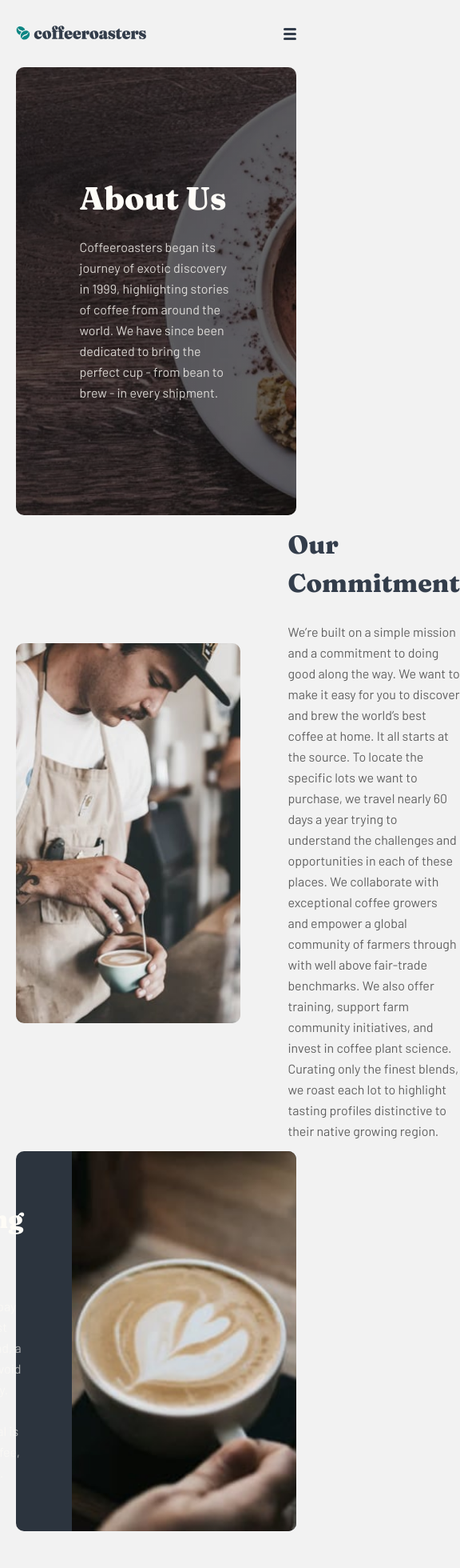
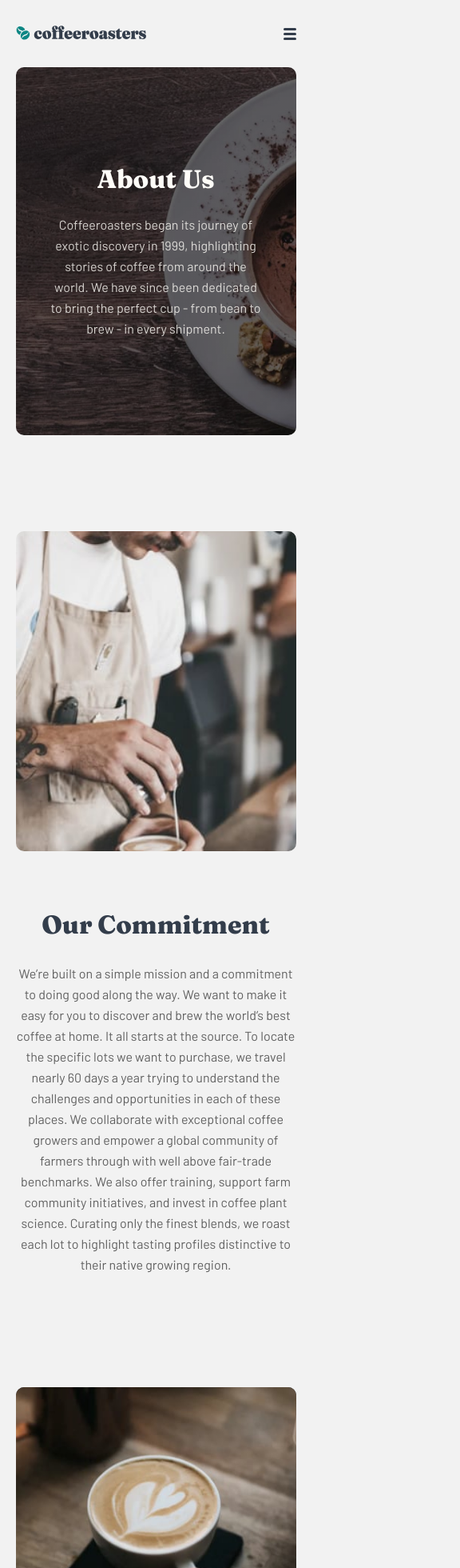
Before and after one commit to AntonCC/coffee-roasters, a React (Create React App) app: page /about in a window 390 px wide. Shown: the top 1960 px of the page at 80% size, 576 px wide, since content can reach past the window. Built offline with nearby package versions, Linux system fonts and the light colour scheme.

Commit message:
About page made responsive for phone, footer centering issue fix.

```diff
--- a/src/components/banner/banner.scss
+++ b/src/components/banner/banner.scss
@@ -16,3 +16,16 @@
     }
   }
 }
+
+@media only screen and (max-width: 700px) {
+  .banner {
+    padding: 12rem 4rem;
+    .text {
+      text-align: center;
+      h2 {
+        font-size: 32px;
+        line-height: 40px;
+      }
+    }
+  }
+}
--- a/src/components/footer/footer.scss
+++ b/src/components/footer/footer.scss
@@ -58,6 +58,15 @@
         margin-bottom: 6.5rem;
       }
     }
+    .side-b {
+      .social-media {
+        svg {
+          &:nth-child(1) {
+            margin-left: 0;
+          }
+        }
+      }
+    }
   }
 }
 
@@ -69,7 +78,9 @@
       }
       ul {
         flex-direction: column;
+        align-items: center;
         li {
+          margin-left: 0;
           &:not(:last-child) {
             margin-bottom: 2.4rem;
           }
--- a/src/components/headquarters/headquarters.scss
+++ b/src/components/headquarters/headquarters.scss
@@ -34,3 +34,25 @@
     }
   }
 }
+
+@media only screen and (max-width: 768px) {
+  .headquarters {
+    margin-bottom: 12rem;
+    .title {
+      text-align: center;
+    }
+    .headquarters-cards {
+      flex-direction: column;
+      align-items: center;
+      .card {
+        text-align: center;
+        &:not(:last-child) {
+          margin: 0 0 8rem 0;
+        }
+        .area {
+          font-size: 28px;
+        }
+      }
+    }
+  }
+}
--- a/src/components/value/value.scss
+++ b/src/components/value/value.scss
@@ -1,6 +1,6 @@
 .value {
   width: 100%;
-  margin: 16rem 0;
+  margin: 12rem 0;
   display: grid;
   grid-template-areas: "side-a side-b";
   grid-template-columns: 445px 1fr;
@@ -24,7 +24,6 @@
     align-items: center;
     padding: 2rem 0;
     .text {
-      // margin-left: 12.5rem;
       max-width: 540px;
       h2 {
         margin-bottom: 2.4rem;
@@ -44,6 +43,7 @@
       img {
         border-top-left-radius: 0;
         border-bottom-left-radius: 0;
+        object-fit: cover;
       }
     }
     .side-b {
@@ -76,3 +76,34 @@
     }
   }
 }
+
+@media only screen and (max-width: 768px) {
+  .value {
+    grid-template-areas: 'side-a' 'side-b';
+    grid-template-columns: 1fr;
+    grid-template-rows: auto;
+    grid-gap: 4.8rem;
+    .side-a {
+      max-width: 100%;
+      min-height: 300px;
+      max-height: 400px;
+    }
+    .side-b {
+      text-align: center;
+    }
+    &.inverse {
+      grid-template-areas: 'side-a' 'side-b';
+      grid-template-columns: 1fr;
+      grid-template-rows: auto;
+      .side-a {
+        img {
+          border-bottom-right-radius: 0;
+          border-top-left-radius: 10px;
+        }
+      }
+      .side-b {
+        padding: 0 2rem 4.8rem 2rem;
+      }
+    }
+  }
+}
```
